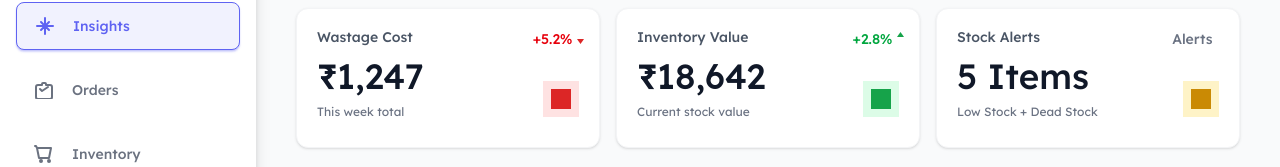
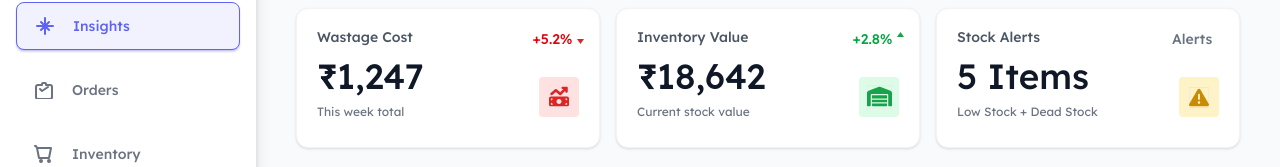
Before and after one commit to IIMS-2025/iims-web, a React (Vite) app: page /insights in a window 1280 px wide. Shown: the part 175-342 px from the top of the page. Built offline with nearby package versions, Linux system fonts and the light colour scheme; no server answers.

Commit message:
feat: add icon support to MetricData and update InventoryInsights with new metric icons

```diff
--- a/src/pages/components/InventoryInsights.tsx
+++ b/src/pages/components/InventoryInsights.tsx
@@ -12,6 +12,7 @@ interface MetricData {
   description?: string;
   iconBg: string;
   iconColor: string;
+  icon: React.ReactNode;
 }
 
 interface StockItem {
@@ -128,12 +129,6 @@ const TrendIcon = ({ type }: { type: "positive" | "negative" | "neutral" }) => {
   );
 };
 
-const SimpleIcon = ({ color = "#16A34A" }: { color?: string }) => (
-  <svg width="20" height="20" viewBox="0 0 20 20" fill="none">
-    <rect width="20" height="20" fill={color} />
-  </svg>
-);
-
 const MetricCard = (metric: MetricData) => {
   const changeColor = {
     positive: "text-green-600",
@@ -159,7 +154,9 @@ const MetricCard = (metric: MetricData) => {
       <div className="flex flex-col justify-between items-start mb-3.5 mr-[-10px]">
         {metric.change && metric.changeType && (
           <div className="flex flex-row items-center w-full gap-1">
-            <div className={`text-sm font-medium ${changeColor} text-right w-full`}>
+            <div
+              className={`text-sm font-medium ${changeColor} text-right w-full`}
+            >
               {metric.change}
             </div>
             <div className="w-4 h-4 justify-center items-center">
@@ -168,10 +165,10 @@ const MetricCard = (metric: MetricData) => {
           </div>
         )}
         <div
-          className="ml-[30px] p-2 mr-[10px]"
+          className="ml-[30px] flex w-10 h-10 justify-center items-center  mr-[10px] rounded-sm"
           style={{ background: metric.iconBg }}
         >
-          <SimpleIcon color={metric.iconColor} />
+          {metric.icon}
         </div>
       </div>
     </div>
@@ -566,6 +563,68 @@ export default function InventoryInsights() {
     return topReason[0].charAt(0).toUpperCase() + topReason[0].slice(1);
   }, [wastageData]);
 
+  const wasteIcon = (
+    <svg
+      width="20"
+      height="24"
+      viewBox="0 0 20 24"
+      fill="none"
+      xmlns="http://www.w3.org/2000/svg"
+    >
+      <path d="M20 24H0V0H20V24Z" stroke="#E5E7EB" />
+      <g clip-path="url(#clip0_147_991)">
+        <path
+          d="M18.3867 1.86719C18.5039 1.98828 18.5938 2.125 18.6562 2.26953C18.7188 2.41406 18.75 2.57422 18.75 2.74609V2.75V6.5C18.75 7.19141 18.1914 7.75 17.5 7.75C16.8086 7.75 16.25 7.19141 16.25 6.5V5.76953L12.1328 9.88281C11.6719 10.3438 10.9297 10.375 10.4336 9.94922L6.875 6.89453L3.3125 9.94922C2.78906 10.3984 2 10.3359 1.55078 9.8125C1.10156 9.28906 1.16406 8.5 1.6875 8.05078L6.0625 4.30078C6.53125 3.89844 7.22266 3.89844 7.69141 4.30078L11.1875 7.29688L14.4805 4H13.75C13.0586 4 12.5 3.44141 12.5 2.75C12.5 2.05859 13.0586 1.5 13.75 1.5H17.5C17.8438 1.5 18.1562 1.64063 18.3828 1.86328L18.3867 1.86719ZM0 13.375C0 12.3398 0.839844 11.5 1.875 11.5H18.125C19.1602 11.5 20 12.3398 20 13.375V19.625C20 20.6602 19.1602 21.5 18.125 21.5H1.875C0.839844 21.5 0 20.6602 0 19.625V13.375ZM1.875 17.75V19.625H3.75C3.75 18.5898 2.91016 17.75 1.875 17.75ZM3.75 13.375H1.875V15.25C2.91016 15.25 3.75 14.4102 3.75 13.375ZM18.125 17.75C17.0898 17.75 16.25 18.5898 16.25 19.625H18.125V17.75ZM16.25 13.375C16.25 14.4102 17.0898 15.25 18.125 15.25V13.375H16.25ZM12.5 16.5C12.5 15.837 12.2366 15.2011 11.7678 14.7322C11.2989 14.2634 10.663 14 10 14C9.33696 14 8.70107 14.2634 8.23223 14.7322C7.76339 15.2011 7.5 15.837 7.5 16.5C7.5 17.163 7.76339 17.7989 8.23223 18.2678C8.70107 18.7366 9.33696 19 10 19C10.663 19 11.2989 18.7366 11.7678 18.2678C12.2366 17.7989 12.5 17.163 12.5 16.5Z"
+          fill="#DC2626"
+        />
+      </g>
+      <defs>
+        <clipPath id="clip0_147_991">
+          <path d="M0 1.5H20V21.5H0V1.5Z" fill="white" />
+        </clipPath>
+      </defs>
+    </svg>
+  );
+
+  const stockAlertsIcon = (
+    <svg
+      width="25"
+      height="24"
+      viewBox="0 0 25 24"
+      fill="none"
+      xmlns="http://www.w3.org/2000/svg"
+    >
+      <path d="M25 24H0V0H25V24Z" stroke="#E5E7EB" />
+      <g clip-path="url(#clip0_147_995)">
+        <path
+          d="M0 20.5625V8.19141C0 7.16797 0.621094 6.25 1.57031 5.87109L12.0352 1.6875C12.332 1.56641 12.6641 1.56641 12.9648 1.6875L23.4297 5.87109C24.3789 6.25 25 7.17188 25 8.19141V20.5625C25 21.082 24.582 21.5 24.0625 21.5H22.1875C21.668 21.5 21.25 21.082 21.25 20.5625V10.25C21.25 9.55859 20.6914 9 20 9H5C4.30859 9 3.75 9.55859 3.75 10.25V20.5625C3.75 21.082 3.33203 21.5 2.8125 21.5H0.9375C0.417969 21.5 0 21.082 0 20.5625ZM19.0625 21.5H5.9375C5.41797 21.5 5 21.082 5 20.5625V18.375H20V20.5625C20 21.082 19.582 21.5 19.0625 21.5ZM5 17.125V14.625H20V17.125H5ZM5 13.375V10.25H20V13.375H5Z"
+          fill="#16A34A"
+        />
+      </g>
+      <defs>
+        <clipPath id="clip0_147_995">
+          <path d="M0 1.5H25V21.5H0V1.5Z" fill="white" />
+        </clipPath>
+      </defs>
+    </svg>
+  );
+
+  const inventoryValueIcon = (
+    <svg
+      width="20"
+      height="21"
+      viewBox="0 0 20 21"
+      fill="none"
+      xmlns="http://www.w3.org/2000/svg"
+    >
+      <path d="M20 20.5H0V0.5H20V20.5Z" stroke="#E5E7EB" />
+      <path
+        d="M9.99953 1.75C10.5542 1.75 11.0659 2.04297 11.3472 2.52344L19.7847 16.8984C20.0698 17.3828 20.0698 17.9805 19.7925 18.4648C19.5152 18.9492 18.9956 19.25 18.437 19.25H1.56203C1.00344 19.25 0.48391 18.9492 0.206566 18.4648C-0.0707777 17.9805 -0.0668715 17.3789 0.214379 16.8984L8.65188 2.52344C8.93313 2.04297 9.44485 1.75 9.99953 1.75ZM9.99953 6.75C9.48 6.75 9.06203 7.16797 9.06203 7.6875V12.0625C9.06203 12.582 9.48 13 9.99953 13C10.5191 13 10.937 12.582 10.937 12.0625V7.6875C10.937 7.16797 10.5191 6.75 9.99953 6.75ZM11.2495 15.5C11.2495 15.1685 11.1178 14.8505 10.8834 14.6161C10.649 14.3817 10.3311 14.25 9.99953 14.25C9.66801 14.25 9.35007 14.3817 9.11565 14.6161C8.88123 14.8505 8.74953 15.1685 8.74953 15.5C8.74953 15.8315 8.88123 16.1495 9.11565 16.3839C9.35007 16.6183 9.66801 16.75 9.99953 16.75C10.3311 16.75 10.649 16.6183 10.8834 16.3839C11.1178 16.1495 11.2495 15.8315 11.2495 15.5Z"
+        fill="#CA8A04"
+      />
+    </svg>
+  );
+
   const METRICS_DATA = [
     {
       title: "Wastage Cost",
@@ -575,6 +634,7 @@ export default function InventoryInsights() {
       description: "This week total",
       iconBg: "#FEE2E2",
       iconColor: "#DC2626",
+      icon: wasteIcon,
     },
     {
       title: "Inventory Value",
@@ -584,6 +644,7 @@ export default function InventoryInsights() {
       description: "Current stock value",
       iconBg: "#DCFCE7",
       iconColor: "#16A34A",
+      icon: stockAlertsIcon,
     },
     {
       title: "Stock Alerts",
@@ -593,6 +654,7 @@ export default function InventoryInsights() {
       description: "Low Stock + Dead Stock",
       iconBg: "#FEF3C7",
       iconColor: "#CA8A04",
+      icon: inventoryValueIcon,
     },
   ];
 
```
